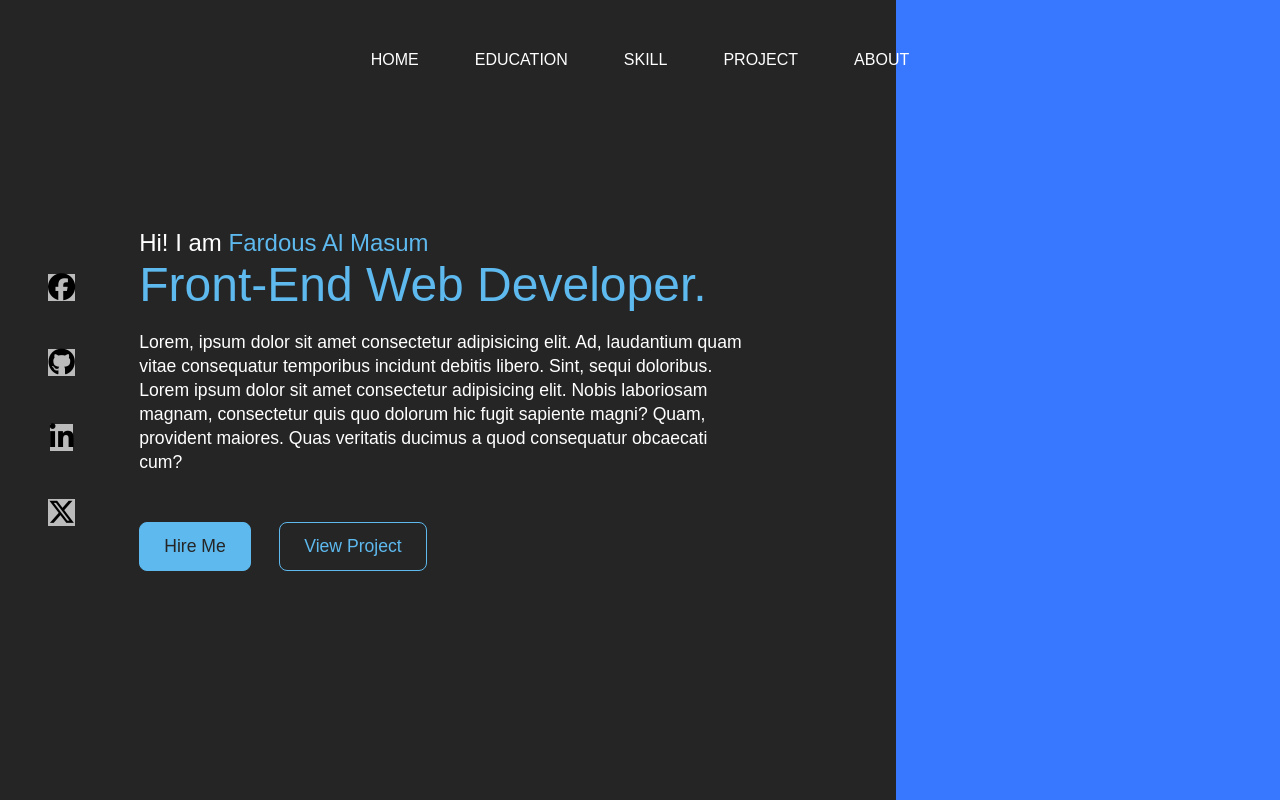
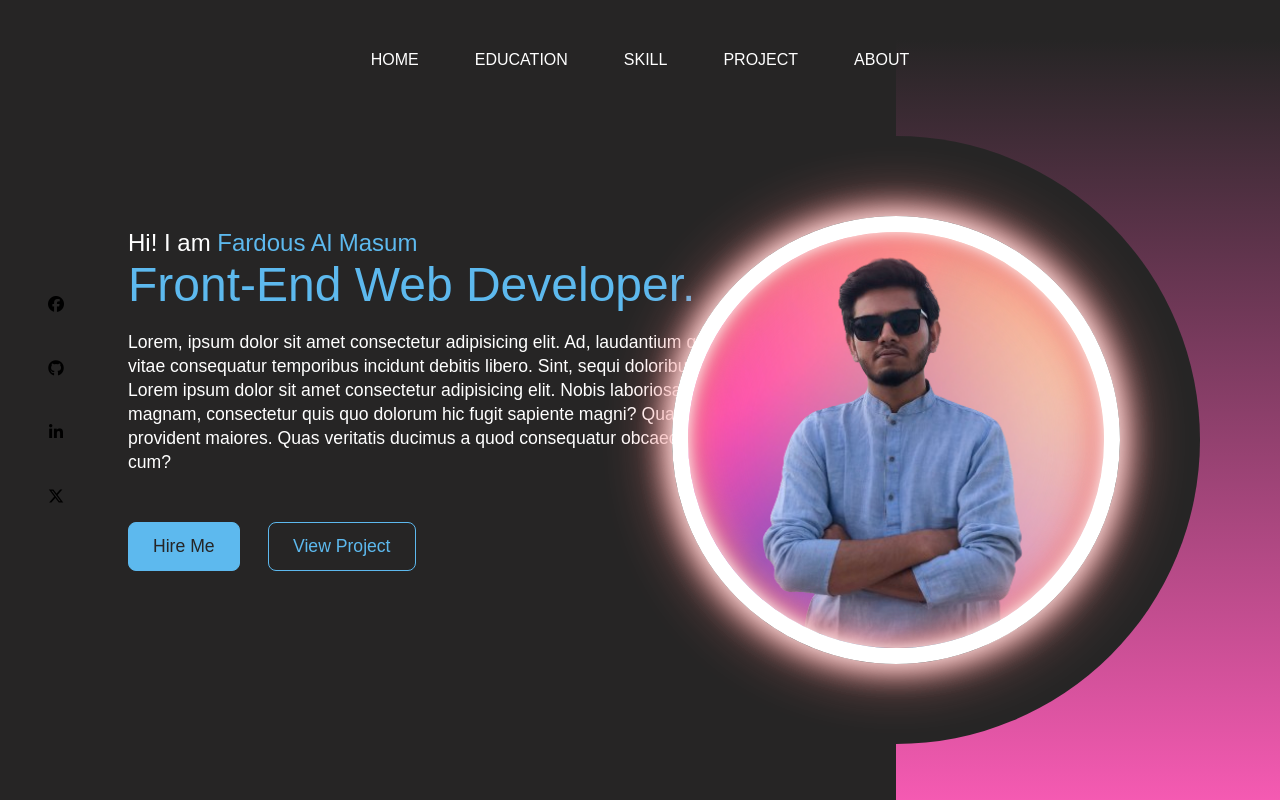
Before and after one commit to Maasuuum/m-portfolio-website, a plain HTML site: page index.html in a window 1280 px wide. Drawn offline with Linux system fonts and the light colour scheme.

Commit message:
right container added

```diff
--- a/index.html
+++ b/index.html
@@ -41,6 +41,10 @@
                 </div>
             </div>
             <div class="right-container"></div>
+            <div class="design">
+                <div class="circle"></div>
+                <div class="circle"></div>
+            </div>
             <!-- <div>
                 <div>
                     <h3>Hello World</h3>
--- a/styles.css
+++ b/styles.css
@@ -32,7 +32,9 @@
     text-transform: uppercase;
     font-size: 1rem;
     color: #fff;
+    position: relative;
 }
+
 
 /* banner section */
 .left-container, .right-container{
@@ -45,9 +47,13 @@
     width: 70%;
     padding-left: 3rem;
 }
-.icons .fa-brands{
+.icons .fa-brands:hover{
     background: #bbb;
     font-size: 1.7rem;
+    cursor: pointer;
+    background: linear-gradient(#fff, #3877FF);
+    -webkit-background-clip: text;
+    -webkit-text-fill-color: transparent;
 
 }
 .icons{
@@ -106,6 +112,32 @@ button:nth-child(2):hover{
 }
 
 .right-container{
-    background: #3877FF;
+    background: linear-gradient(#262525 5%, rgb(245, 90, 178));
     width: 30%;
 }
+.design .circle{
+    aspect-ratio: 1;
+    position: absolute;
+    border-radius: 50%;
+    top: 55%;
+    left: 70%;
+    transform: translate(-50%, -50%);
+}
+.circle:nth-child(1){
+    background: linear-gradient(90deg, transparent 50%, #262525 50%);
+    width: 38rem;
+}
+.circle:nth-child(2){
+    width: 28rem;
+    background-image: url("assets/pp2.png");
+    background-size: 100%;
+    background-repeat: no-repeat;
+    border: 1rem solid white;
+    box-shadow:
+    0 0 2rem #fff,
+    inset 0 0 1rem #fff,
+    0 0 2rem rgb(240,128,128),
+    inset 0 0 2rem rgb(240,128,128),
+    0 0 4rem rgb(240,128,128),
+    inset 0 0 4rem rgb(240,128,128);
+}
```
Also changed, not shown: assets/pp.png (added), assets/pp2.png (added).
